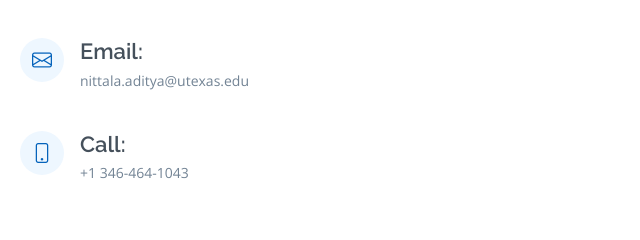
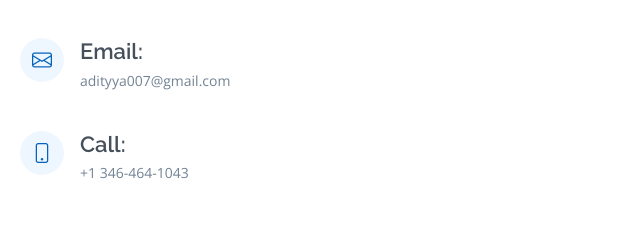
Before and after one commit to NittalaAditya/Nittala.Aditya.github.io, a plain HTML site: page index.html in a window 1280 px wide. Shown: the part 5267-5507 px from the top of the page, 112-752 px from the left. Drawn offline with nearby package versions, Linux system fonts and the light colour scheme.

Commit message:
Updating mail id

```diff
--- a/index.html
+++ b/index.html
@@ -420,7 +420,7 @@ I was highly impressed with Aditya's attitude and efficiency. He is bright and h
               <div class="email">
                 <i class="bi bi-envelope"></i>
                 <h4>Email:</h4>
-                <p>nittala.aditya@utexas.edu</p>
+                <p>adityya007@gmail.com</p>
               </div>
 
               <div class="phone">
```
